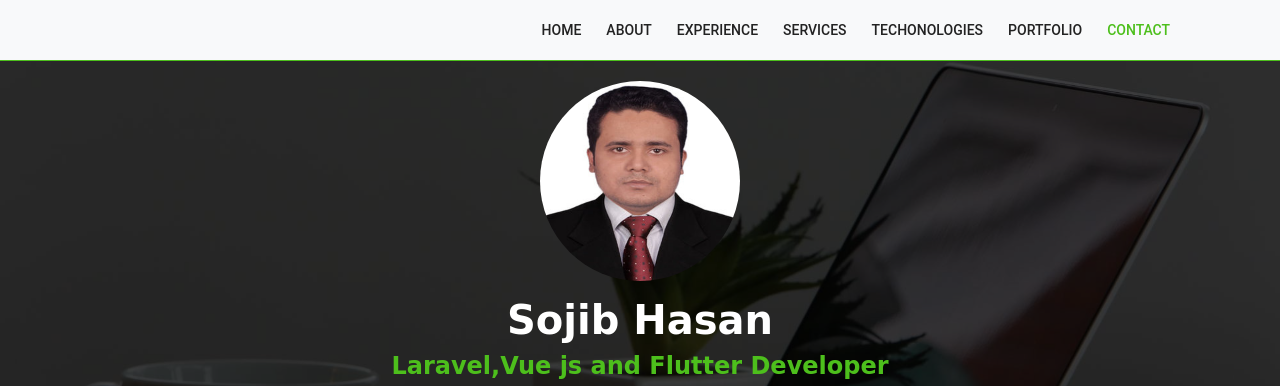
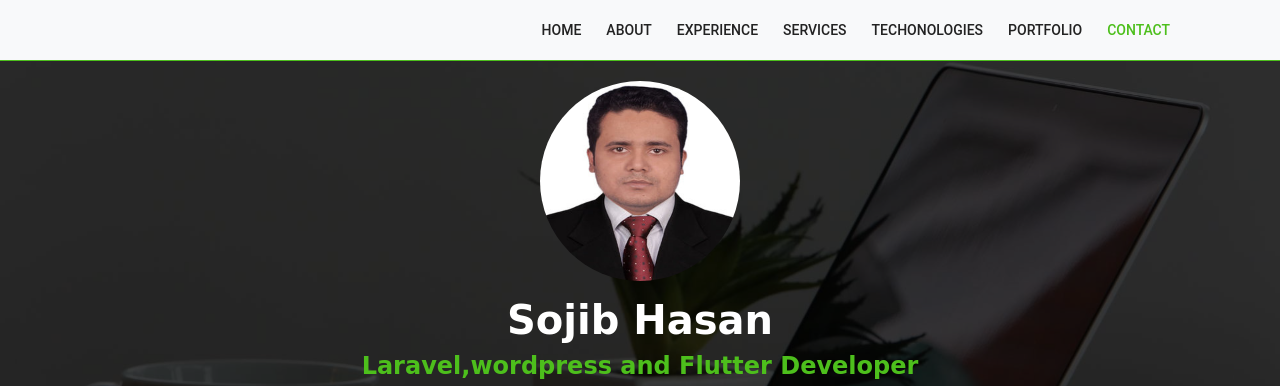
Before and after one commit to sojibhasan/portfolio-, a plain HTML site: page index.html in a window 1280 px wide. Shown: the top 386 px of the page. Drawn offline with Linux system fonts and the light colour scheme.

Commit message:
Update index.html

```diff
--- a/index.html
+++ b/index.html
@@ -108,7 +108,7 @@
                         <div class="col  text-center">
                             <img src="images/sumon-web-developer.jpg" class="wow fadeInDown" alt="sumon-web-developer">
                             <h1 class="wow bounceInLeft" data-wow-delay="0.4s">Sojib Hasan</h1>
-                            <h3 class="wow fadeInLeft" data-wow-delay="0.8s">Laravel,Vue js and Flutter Developer</h3>
+                            <h3 class="wow fadeInLeft" data-wow-delay="0.8s">Laravel,wordpress and Flutter Developer</h3>
                             <p class="wow fadeInLeft" data-wow-delay="1.2s"> Phone : +880 1911265158</p>
                             <p class="wow fadeInLeft" data-wow-delay="1.6s"> E-mail : sojibhasanme07@gmail.com</p>
 
```
